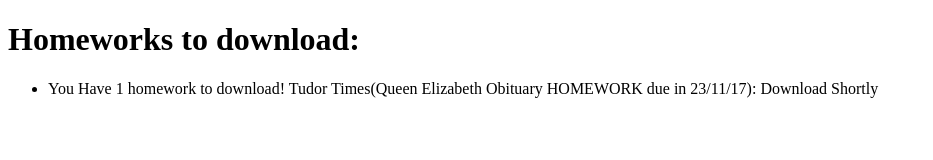
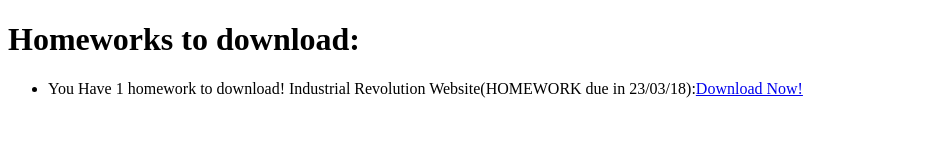
Before and after one commit to SummerCourse17/history_homework_download_webpage_for_website_download_view_1234_choose, a plain HTML site: page download-online.html in a window 1280 px wide. Shown: the whole page, without its empty margins (0-933 px from the left). Drawn offline with Linux system fonts and the light colour scheme.

Commit message:
Uptate: 19/03/18
Added file to download: file_irw_download_copy.html (in work)

```diff
--- a/download-online.html
+++ b/download-online.html
@@ -7,7 +7,7 @@
   <body>
     <h1>Homeworks to download:</h1>
     <ul>
-      <li>You Have 1 homework to download! Tudor Times(Queen Elizabeth Obituary HOMEWORK due in 23/11/17): Download Shortly</li>
+      <li>You Have 1 homework to download! Industrial Revolution Website(HOMEWORK due in 23/03/18):<a href="file_irw_download_copy.html" download>Download Now!</a></li>
     </ul>
   </body>
 </html>
```
